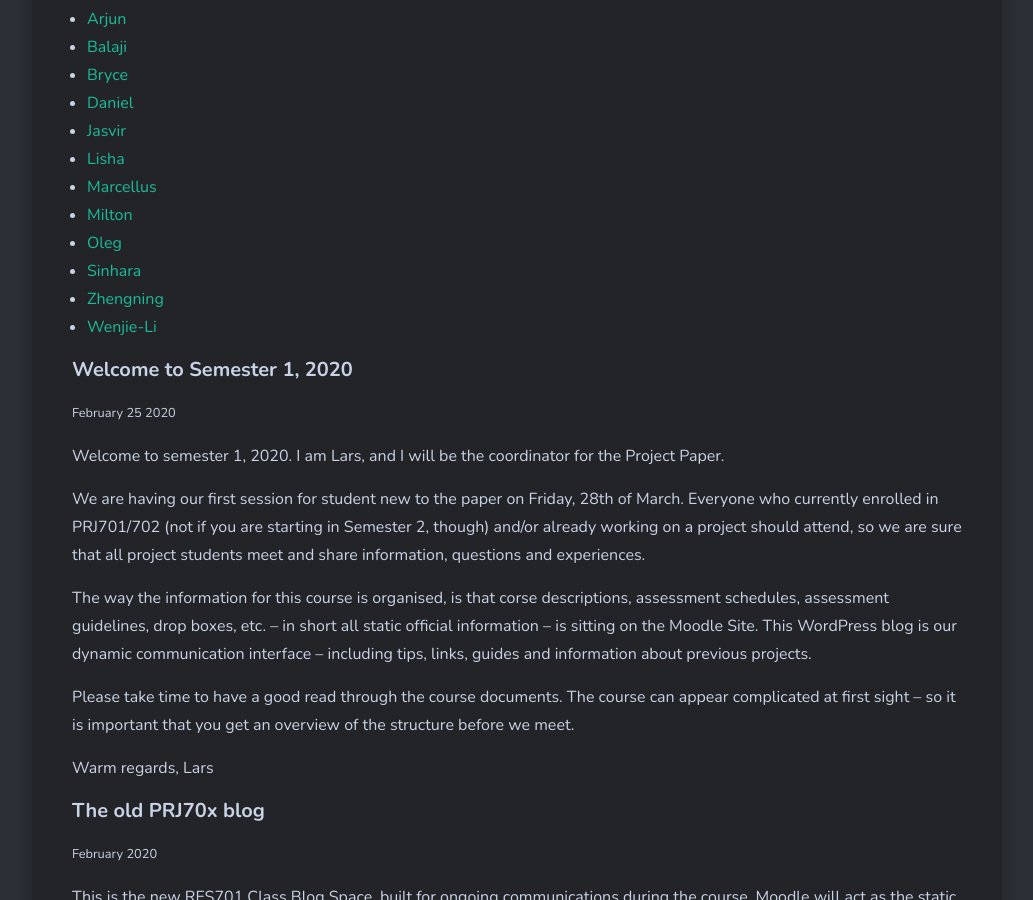
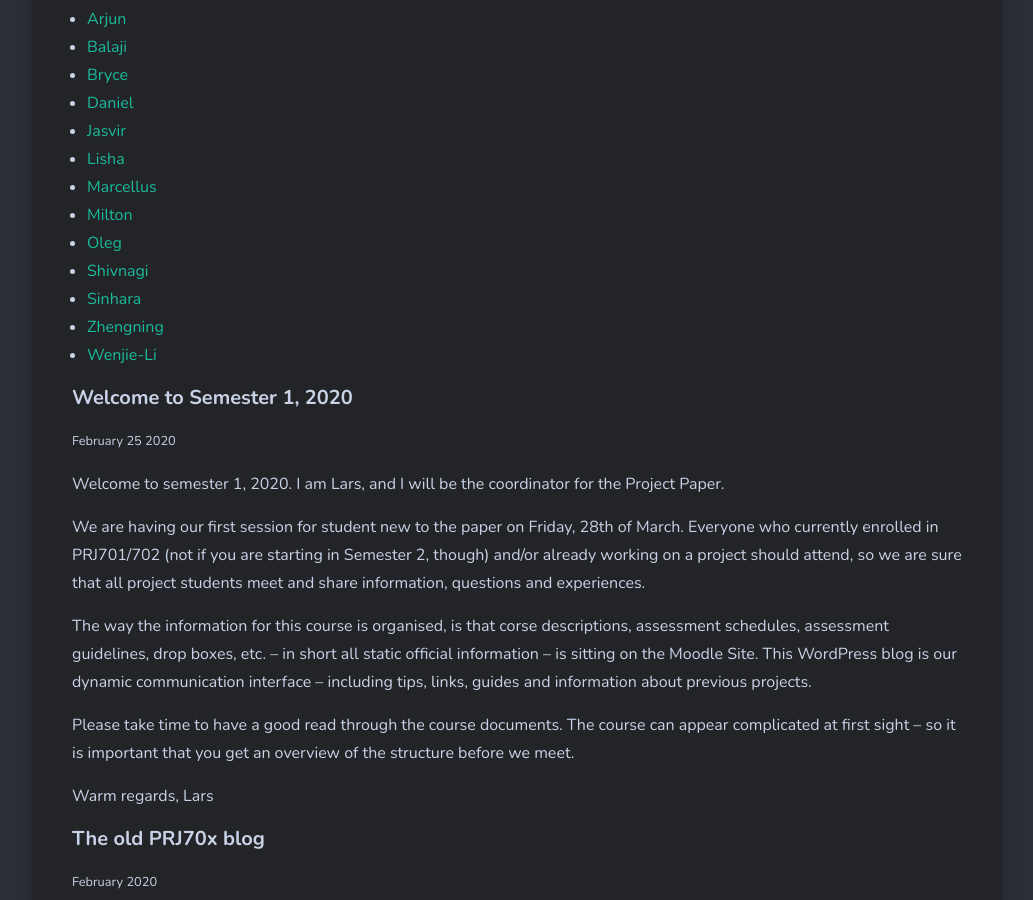
Before and after one commit to larsoliverdam/nmit, a Jekyll site: the page built from _pages/PRJ70x.md, in a window 1280 px wide and 900 px high, scrolled down 1006 px. Shown: the whole window, without its empty margins (123-1156 px from the left). Built offline with Jekyll 4.4.1, drawn with Linux system fonts in a browser that asks for light colours; nearby versions of some CDN libraries; comment, search, counter and statistics services are not loaded.

Commit message:
add link PRJ70x

```diff
--- a/_pages/PRJ70x.md
+++ b/_pages/PRJ70x.md
@@ -19,6 +19,7 @@ image: 01.jpg
 * [Marcellus](http://itmarcellus.school.blog/category/prj702-it-project/)
 * [Milton](https://prj701716603981.wordpress.com/)
 * [Oleg](https://sio2k.home.blog/prj701/)
+* [Shivnagi](https://sknmit702.wordpress.com/)
 * [Sinhara](https://prj702sinharanmit.home.blog/)
 * [Zhengning](https://prj701553549552.wordpress.com)
 * [Wenjie-Li](http://liwenjiesilver.home.blog/category/prj701/)
```
